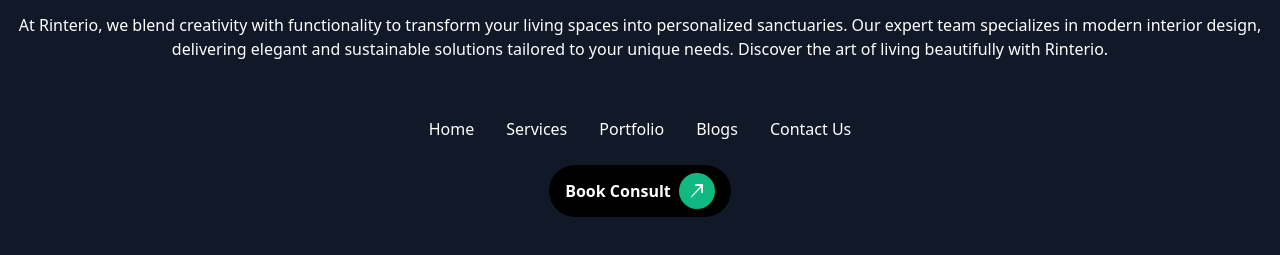
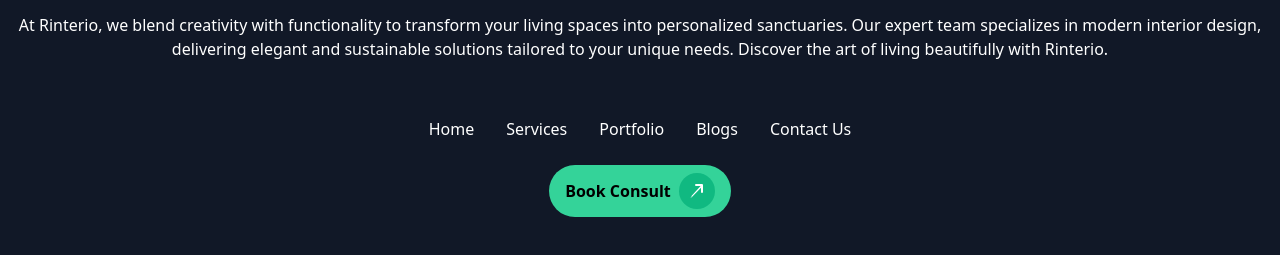
Before and after one commit to Anas1347/assignment-3, a plain HTML site: page index.html in a window 1280 px wide. Shown: the part 4597-4852 px from the top of the page. Drawn offline with nearby package versions, Linux system fonts and the light colour scheme.

Commit message:
complete

```diff
--- a/index.html
+++ b/index.html
@@ -799,7 +799,7 @@
 
         <div class="flex justify-center">
           <button
-            class="flex items-center px-4 py-2 bg-black text-white font-bold rounded-full"
+            class="flex items-center px-4 py-2 bg-green-400 text-black font-bold rounded-full"
           >
             Book Consult
             <div
```
